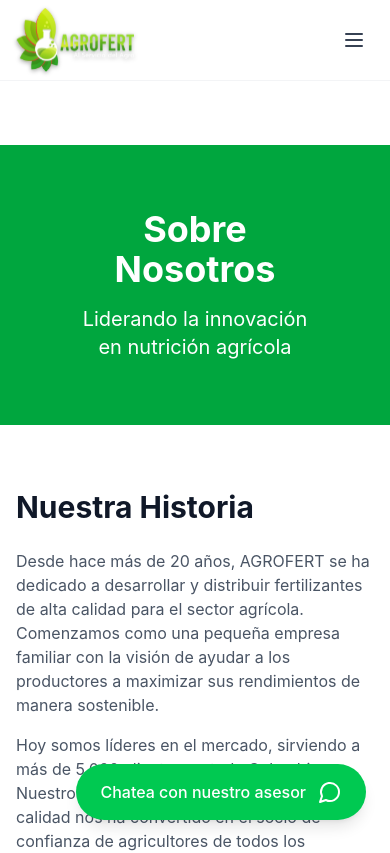
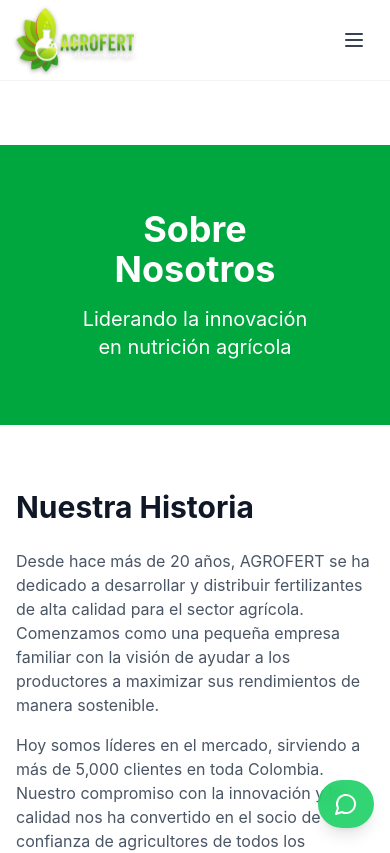
Before and after one commit to daen1on/PAGINA-WEB-AGROFERT---PRUEBA-DE-CONCEPTO, a React (Vite) app: page /nosotros in a window 390 px wide. Shown: the top 853 px of the page. Built offline with nearby package versions, Linux system fonts and the light colour scheme.

Commit message:
Se modifica el boton con una tonalidad de verde mas transparente y en mobile cambia a ser un icono que no invada la pantalla

```diff
--- a/src/app/components/WhatsAppButton.tsx
+++ b/src/app/components/WhatsAppButton.tsx
@@ -10,11 +10,11 @@ export function WhatsAppButton() {
       href={whatsappUrl}
       target="_blank"
       rel="noopener noreferrer"
-      className="fixed bottom-6 right-6 bg-green-500 hover:bg-green-600 text-white p-4 px-6 rounded-full shadow-lg transition-all hover:scale-110 z-50 flex items-center justify-center gap-3"
+      className="fixed bottom-4 md:bottom-6 right-4 md:right-6 bg-green-500/80 md:bg-green-500 backdrop-blur-sm hover:bg-green-600 text-white p-3 md:p-4 px-4 md:px-6 rounded-full shadow-lg transition-all hover:scale-105 z-50 flex items-center justify-center gap-2 md:gap-3"
       aria-label="Contactar por WhatsApp"
     >
-      <span className="font-medium">Chatea con nuestro asesor</span>
-      <MessageCircle className="w-6 h-6" />
+      <span className="hidden md:inline font-medium">Chatea con nuestro asesor</span>
+      <MessageCircle className="w-6 h-6 md:w-6 md:h-6" />
     </a>
   );
 }
```
